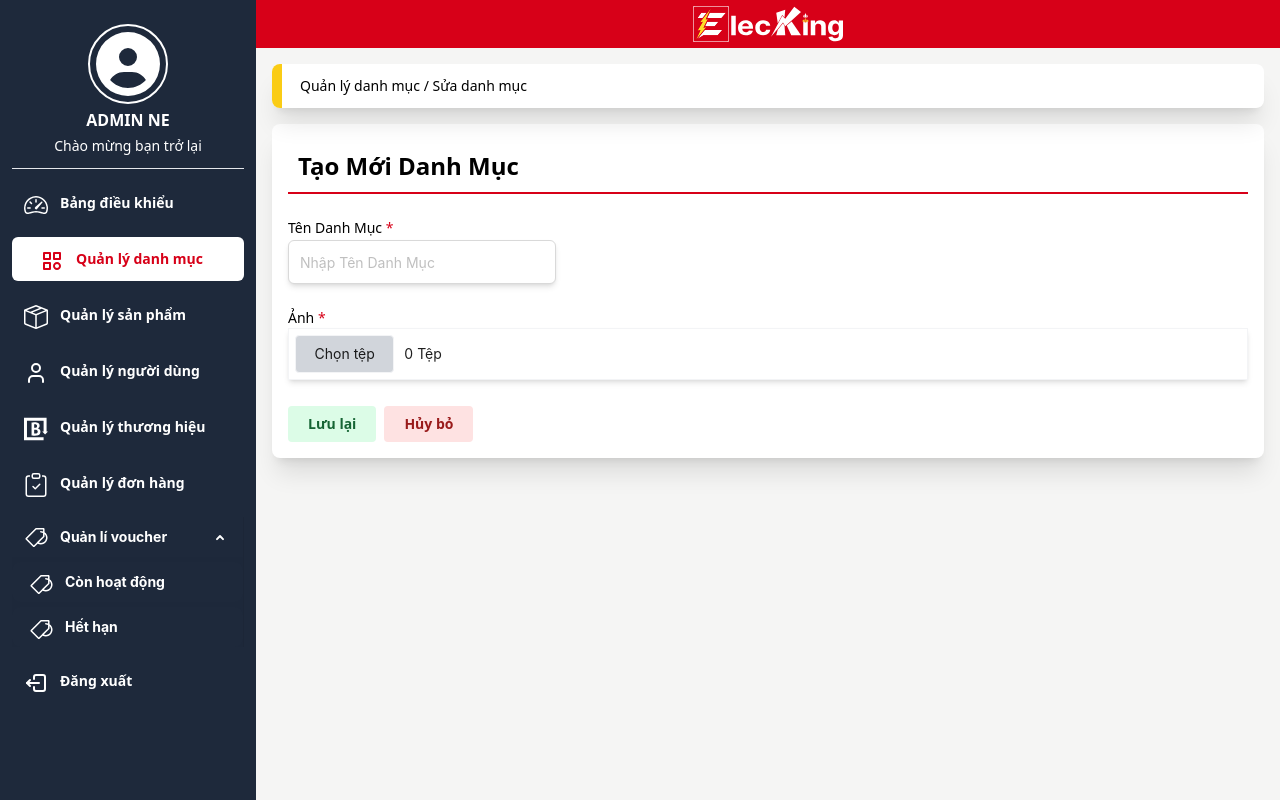
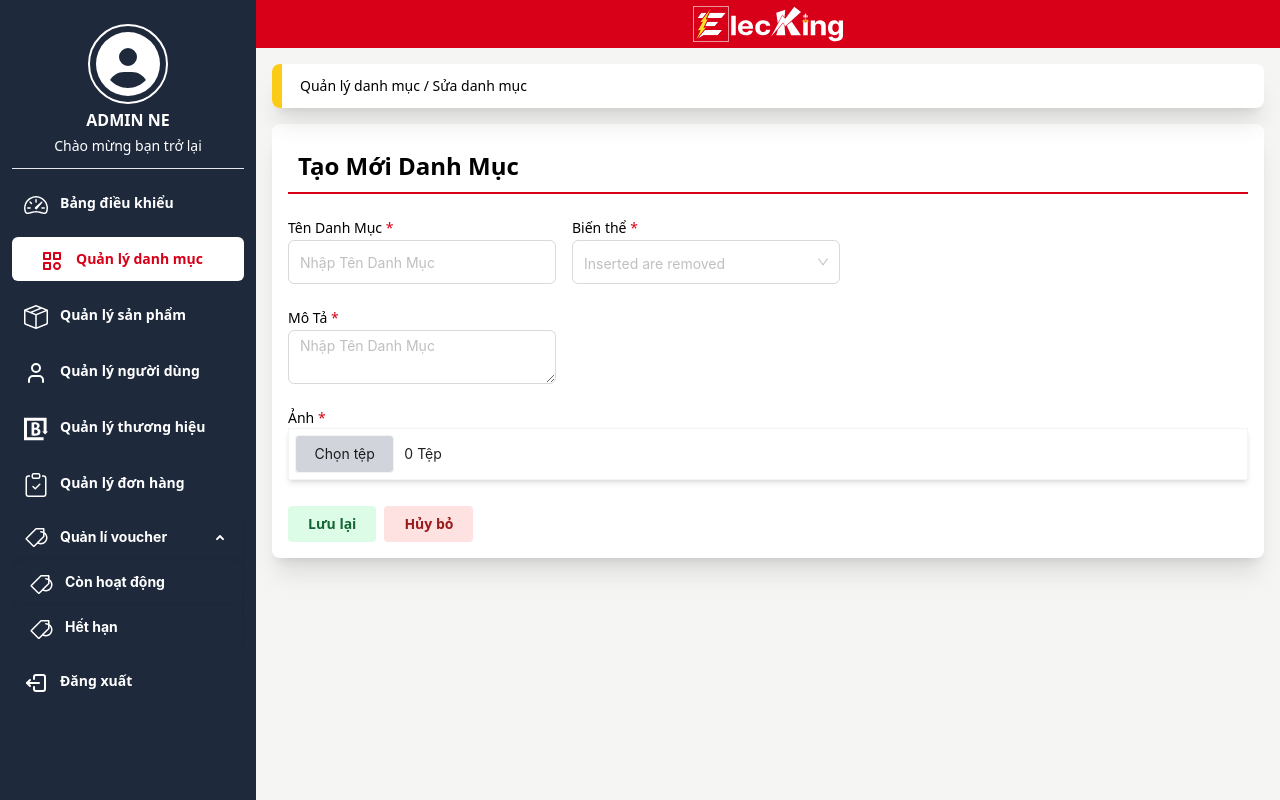
Before and after one commit to Khangdao0311/elecking-nextjs-client, a Next.js app: page /admin/category/add in a window 1280 px wide. Built offline with nearby package versions, Linux system fonts and the light colour scheme.

Commit message:
Cập nhật trang admin show sản phẩm chi tiết

```diff
--- a/src/app/pages/admin/category/add/CategoryAdd.tsx
+++ b/src/app/pages/admin/category/add/CategoryAdd.tsx
@@ -1,22 +1,39 @@
 "use client";
 import Button from "@/app/components/admin/Button";
 import TitleAdmin from "@/app/components/admin/TitleAdmin";
-import { Input, Upload } from "antd";
-import React, {useState} from "react";
+import { Input, Select, Upload } from "antd";
+import React, { useState } from "react";
 import { RcFile, UploadFile } from "antd/es/upload/interface";
 import { IoCloseSharp } from "react-icons/io5";
 
-
 function CategoryAdd() {
+  const [name, setName] = useState();
+  const [selectedItems, setSelectedItems] = useState<string[]>([]);
+  const OPTIONS = [
+    "ram",
+    "storege",
+    "cpu",
+    "gpu",
+    "ssd",
+    "hdd",
+    "screen_size",
+    "refresh_rate",
+    "resolution",
+  ];
+  const filteredOptions = OPTIONS.filter((o) => !selectedItems.includes(o));
+  const handleChange = (value: string[]) => {
+    console.log("Các giá trị đã chọn:", value);
+    setSelectedItems(value);
+  };
   const [images, setImages] = useState<UploadFile[]>([]);
-  const beforeUpload = (file:File) => {
+  const beforeUpload = (file: File) => {
     const newfile: UploadFile = {
       uid: crypto.randomUUID(),
       name: file.name,
       status: "uploading",
       originFileObj: file as RcFile,
-     }
-     setImages((prev)=>[...prev,newfile]);
+    };
+    setImages((prev) => [...prev, newfile]);
     setTimeout(() => {
       setImages((prev) =>
         prev.map((item) =>
@@ -26,10 +43,10 @@ function CategoryAdd() {
     }, 1000);
 
     return false;
- }
- const removeimage = (file:UploadFile) =>{
-   setImages((prev) => prev.filter((item)=>item.uid!==file.uid))
- }
+  };
+  const removeimage = (file: UploadFile) => {
+    setImages((prev) => prev.filter((item) => item.uid !== file.uid));
+  };
   return (
     <>
       <TitleAdmin title="Quản lý danh mục / Sửa danh mục" />
@@ -42,13 +59,53 @@ function CategoryAdd() {
           </div>
           <div className="flex items-center gap-4">
             <div className="flex gap-0.5 flex-col">
-              <div className="text-sm font-medium">Tên Danh Mục <span className="text-primary">*</span></div>
+              <div className="text-sm font-medium">
+                Tên Danh Mục <span className="text-primary">*</span>
+              </div>
               <Input
-                className="w-[268px] h-11 shadow-md"
+                onChange={(e: any) => console.log(e.target.value)}
+                className="w-[268px] h-11 "
                 placeholder="Nhập Tên Danh Mục"
               />
             </div>
-
+            <div className="flex gap-0.5 flex-col">
+              <div className="text-sm font-medium ">
+                Biến thể <span className="text-primary">*</span>
+              </div>
+              <Select
+                mode="multiple"
+                placeholder="Inserted are removed"
+                value={selectedItems}
+                onChange={handleChange}
+                className=" min-w-[268px] h-[44px] flex items-center justify-center"
+                options={filteredOptions.map((item) => ({
+                  value: item,
+                  label: item,
+                }))}
+              />
+              <style jsx>{`
+                :global(.ant-select-selection-overflow) {
+                  height: 44px !important;
+                  padding: 0 5px !important;
+                  margin-top: 0 !important;
+                }
+                :global(.ant-select-selection-item) {
+                  margin-top: 0 !important;
+                }
+              `}</style>
+            </div>
+          </div>
+          <div className="flex items-center gap-4">
+            <div className="flex gap-0.5 flex-col">
+              <div className="text-sm font-medium">
+                Mô Tả <span className="text-primary">*</span>
+              </div>
+              <Input.TextArea
+                onChange={(e) => console.log(e.target.value)}
+                className="w-[268px] h-11"
+                placeholder="Nhập Tên Danh Mục"
+              />
+            </div>
           </div>
           <div>
             <div className="text-sm font-medium">
@@ -65,7 +122,7 @@ function CategoryAdd() {
               >
                 <style jsx>{`
                   :global(.ant-upload-select) {
-            width: 100%!important
+                    width: 100% !important;
                   }
                 `}</style>
                 <div className="flex items-center w-full gap-2.5 bg-white border border-gray-100 shadow-md p-1.5 cursor-pointer">
@@ -111,7 +168,7 @@ function CategoryAdd() {
             </div>
           </div>
         </div>
-        <Button back="category/list"/>
+        <Button back="category/list" />
       </div>
     </>
   );
--- a/src/app/pages/admin/product/list/ProductList.tsx
+++ b/src/app/pages/admin/product/list/ProductList.tsx
@@ -224,11 +224,23 @@ function ProductList() {
           </div>
         )}
       </div>
+      <Modal
+        open={statusProductDetail}
+        onCancel={() => setStatusProductDetail(false)}
+        footer={null}
+        centered
+        closeIcon={<div className="hidden" />}
+      >
         {statusProductDetail && (
           <>
-          <div className="bg-white w-[1200px] center-fixed flex flex-col gap-2.5 rounded-lg shadow-xl z-50">
+            <div className="ant-modal-header hidden"></div>
+            <div className="ant-modal-close hidden"></div>
+            <div className="ant-modal-header hidden"></div>
+            <div className=" bg-white  h-[600px] center-fixed flex flex-col gap-2.5 rounded-lg shadow-xl z-50">
               <div className="h-[64px] flex items-center px-4 border-b border-gray-200">
-              <p className="text-xl font-semibold w-full">Thông tin sản phẩm</p>
+                <p className="text-xl font-semibold w-full">
+                  Thông tin sản phẩm
+                </p>
               </div>
 
               <div className="px-4 py-2">
@@ -247,19 +259,19 @@ function ProductList() {
                       <th className="px-3 py-3 w-12 text-center font-semibold text-gray-700">
                         STT
                       </th>
-                    <th className="w-24 px-3 py-3 text-left font-semibold text-gray-700">
+                      <th className="min-w-24 px-3 py-3 text-center font-semibold text-gray-700">
                         Hình ảnh
                       </th>
-                    <th className="min-w-[140px] px-3 py-3 text-left font-semibold text-gray-700">
+                      <th className="min-w-[180px] px-3 py-3 text-center font-semibold text-gray-700">
                         Biến thể
                       </th>
-                    <th className="min-w-[140px] px-3 py-3 text-left font-semibold text-gray-700">
+                      <th className="min-w-[140px] px-3 py-3 text-center font-semibold text-gray-700">
                         Màu sắc
                       </th>
-                    <th className="min-w-[150px] px-3 py-3 text-left font-semibold text-gray-700">
+                      <th className="min-w-[150px] px-3 py-3 text-center font-semibold text-gray-700">
                         Giá bán
                       </th>
-                    <th className="w-[140px] min-w-[140px] px-3 py-3 text-left font-semibold text-gray-700">
+                      <th className="w-[140px] min-w-[140px] px-3 py-3 text-center font-semibold text-gray-700">
                         Giá thêm
                       </th>
                       <th className="w-[144px] min-w-[144px] px-3 py-3 text-center font-semibold text-gray-700">
@@ -271,12 +283,12 @@ function ProductList() {
                     </tr>
                   </thead>
 
-                <tbody>
+                  <tbody className="max-h-[450px]">
                     {productDetail?.variants?.map((product, variantIndex) =>
                       product.colors.map((color, colorIndex) => (
                         <tr
                           key={`${variantIndex}-${colorIndex}`}
-                        className="even:bg-gray-50 hover:bg-gray-100 transition-all duration-200"
+                          className="even:bg-gray-50 hover:bg-gray-100 transition-all duration-200 h-[80px]"
                         >
                           <td className="px-3 py-3 text-center text-gray-700">
                             {variantIndex * product.colors.length +
@@ -285,28 +297,32 @@ function ProductList() {
                           </td>
                           <td className="px-3 py-3">
                             <img
-                            className="w-16 h-16 object-cover rounded-md border"
+                              className="w-16 h-16 object-cover text-center rounded-md border"
                               src={color.image}
                               alt="product"
                             />
                           </td>
-                        <td className="px-3 py-3 text-gray-700">
+                          <td className="px-3 py-3 text-center text-gray-700">
                             {product.properties.length > 0
-                            ? product.properties[0]?.name
+                              ? product.properties
+                                  .map((prop) => prop.name)
+                                  .join(" - ")
                               : "Không có"}
+
                           </td>
-                        <td className="px-3 py-3 text-gray-700">
+                          <td className="px-3 py-3 text-center text-gray-700">
                             {color.name}
                           </td>
-                        <td className="px-3 py-3 text-gray-700">
+                          <td className="px-3 py-3 text-center text-gray-700 flex-col">
                             {(
                               product.price -
                               product.price_sale +
                               color.price_extra
                             ).toLocaleString("vi-VN")}{" "}
                             đ
+                            <div></div>
                           </td>
-                        <td className="px-3 py-3 text-gray-700">
+                          <td className="px-3 py-3 text-center text-gray-700">
                             {color.price_extra.toLocaleString("vi-VN")} đ
                           </td>
                           <td className="px-3 py-3 text-center">
@@ -330,7 +346,7 @@ function ProductList() {
                 </table>
               </div>
 
-            <div className="flex gap-4 justify-end h-[64px] items-center px-4 border-t border-gray-200 bg-gray-50">
+              <div className=" py-3 bottom-0 flex gap-4 justify-end items-center px-4 border-t border-gray-200 bg-gray-50">
                 <p
                   className="px-6 bg-red-100 text-red-800 h-10 flex items-center justify-center rounded text-sm font-bold cursor-pointer hover:bg-red-200 transition-all duration-200"
                   onClick={closeproductdetail}
@@ -339,10 +355,9 @@ function ProductList() {
                 </p>
               </div>
             </div>
-
-          <div className="overlay"></div>
           </>
         )}
+      </Modal>
     </>
   );
 }
```
Lines whose indentation alone changed are shown as unchanged.
